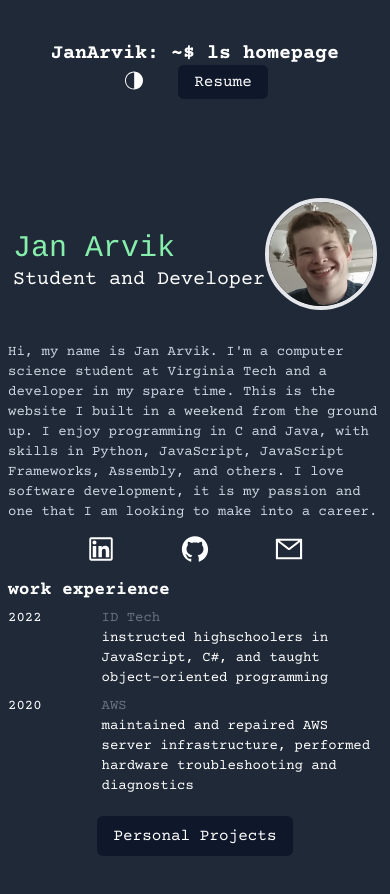
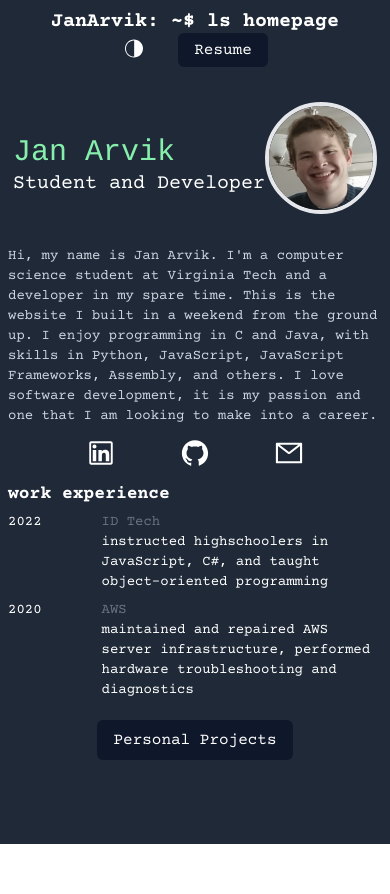
Before and after one commit to Skumbl/NextJS-React-Portfolio, a Next.js app: page / in a window 390 px wide. Shown: the top 894 px of the page. After the commit the page ends 844 px from the top, so only its background shows below. Built offline with nearby package versions, Linux system fonts and the light colour scheme.

Commit message:
fixed header for mobile

```diff
--- a/pages/index.js
+++ b/pages/index.js
@@ -21,7 +21,7 @@ export default function Home() {
         <section className='bg-white dark:bg-gray-800'>
 
 
-          <nav className='p-10 mb-12 sm:max-2xl:flex justify-between'>
+          <nav className='p-2 mb-4 sm:max-2xl:p-10 sm:max-2xl:mb-10 sm:max-2xl:flex justify-between'>
             <h1 className='font-courierBold text-xl text-black dark:text-white'>
               <Link className='hover:text-gray-500 flex justify-center' href="/">JanArvik: ~$ ls homepage</Link>
             </h1>
```
